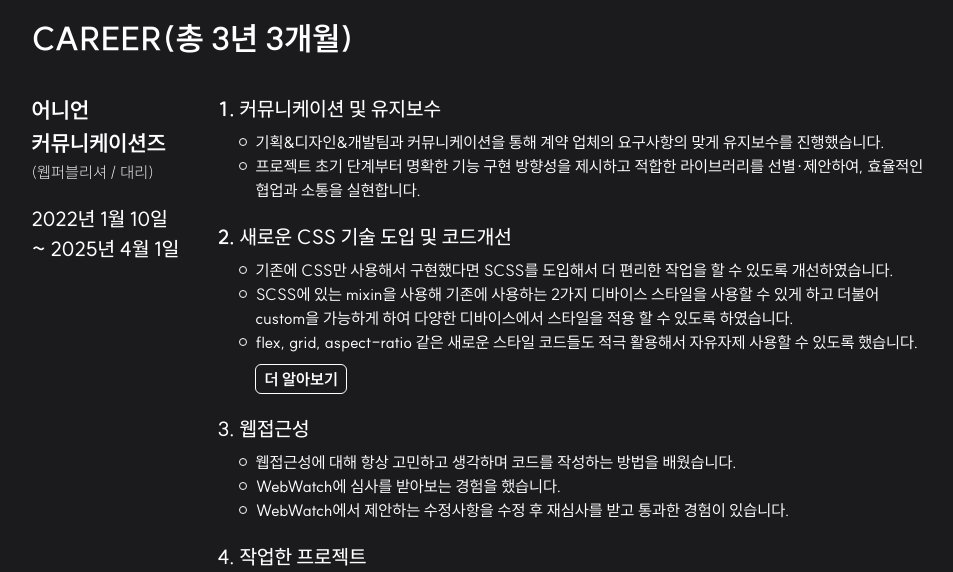
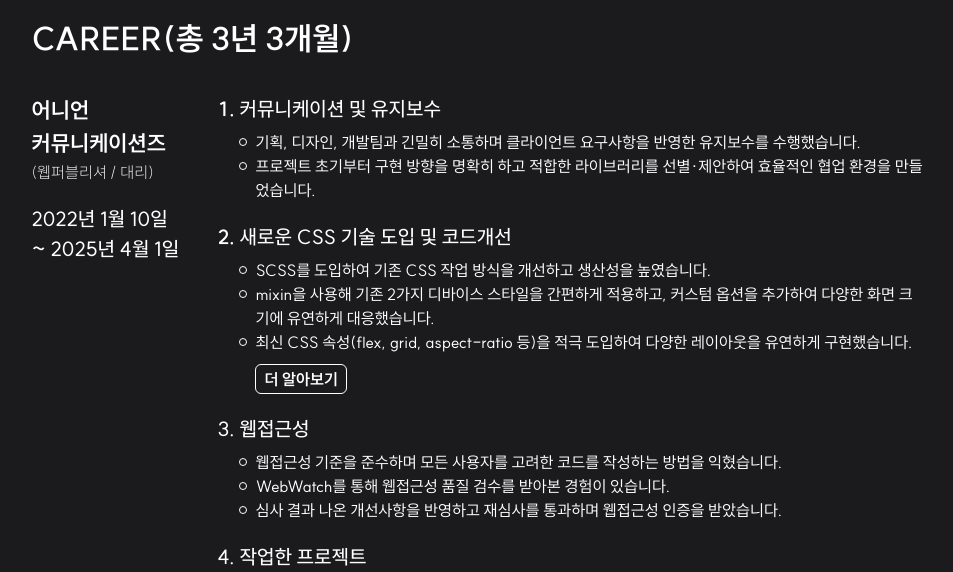
Before and after one commit to hunseok-Y/portfolio, a React (Vite) app: page / in a window 1280 px wide. Shown: the part 2140-2712 px from the top of the page, without its empty margins (245-1198 px from the left). Built offline with nearby package versions, Linux system fonts and the light colour scheme.

Commit message:
텍스트 수정 반영

```diff
--- a/src/pages/portFolio.tsx
+++ b/src/pages/portFolio.tsx
@@ -186,19 +186,16 @@ export default function PortFolio() {
 								<li className="text-[20px] font-[700]">
 									<h3 className="content-title ">커뮤니케이션 및 유지보수</h3>
 									<ul className="dot">
-										<li>기획&디자인&개발팀과 커뮤니케이션을 통해 계약 업체의 요구사항의 맞게 유지보수를 진행했습니다.</li>
-										<li>프로젝트 초기 단계부터 명확한 기능 구현 방향성을 제시하고 적합한 라이브러리를 선별·제안하여, 효율적인 협업과 소통을 실현합니다.</li>
+										<li>기획, 디자인, 개발팀과 긴밀히 소통하며 클라이언트 요구사항을 반영한 유지보수를 수행했습니다.</li>
+										<li>프로젝트 초기부터 구현 방향을 명확히 하고 적합한 라이브러리를 선별·제안하여 효율적인 협업 환경을 만들었습니다.</li>
 									</ul>
 								</li>
 								<li className="text-[20px] font-[700] mt-5">
 									<h3 className="content-title ">새로운 CSS 기술 도입 및 코드개선</h3>
 									<ul className="dot">
-										<li>기존에 CSS만 사용해서 구현했다면 SCSS를 도입해서 더 편리한 작업을 할 수 있도록 개선하였습니다.</li>
-										<li>
-											SCSS에 있는 mixin을 사용해 기존에 사용하는 2가지 디바이스 스타일을 사용할 수 있게 하고 더불어 custom을 가능하게 하여 다양한 디바이스에서 스타일을 적용 할 수
-											있도록 하였습니다.
-										</li>
-										<li>flex, grid, aspect-ratio 같은 새로운 스타일 코드들도 적극 활용해서 자유자제 사용할 수 있도록 했습니다. </li>
+										<li>SCSS를 도입하여 기존 CSS 작업 방식을 개선하고 생산성을 높였습니다.</li>
+										<li>mixin을 사용해 기존 2가지 디바이스 스타일을 간편하게 적용하고, 커스텀 옵션을 추가하여 다양한 화면 크기에 유연하게 대응했습니다.</li>
+										<li>최신 CSS 속성(flex, grid, aspect-ratio 등)을 적극 도입하여 다양한 레이아웃을 유연하게 구현했습니다.</li>
 									</ul>
 									<button
 										className="ml-4 mt-2.5 py-1.5 px-2 md:text-[16px] text-[12px] leading-[1] rounded-[6px] border border-white text-white transition-all hover:bg-white hover:border-white hover:text-[#1b1b1e]"
@@ -209,9 +206,9 @@ export default function PortFolio() {
 								<li className="text-[20px] font-[500] mt-5">
 									<h3 className="content-title ">웹접근성</h3>
 									<ul className="dot">
-										<li>웹접근성에 대해 항상 고민하고 생각하며 코드를 작성하는 방법을 배웠습니다.</li>
-										<li>WebWatch에 심사를 받아보는 경험을 했습니다.</li>
-										<li>WebWatch에서 제안하는 수정사항을 수정 후 재심사를 받고 통과한 경험이 있습니다.</li>
+										<li>웹접근성 기준을 준수하며 모든 사용자를 고려한 코드를 작성하는 방법을 익혔습니다.</li>
+										<li>WebWatch를 통해 웹접근성 품질 검수를 받아본 경험이 있습니다.</li>
+										<li>심사 결과 나온 개선사항을 반영하고 재심사를 통과하며 웹접근성 인증을 받았습니다.</li>
 									</ul>
 								</li>
 								<li className="text-[20px] font-[500] mt-5">
```
